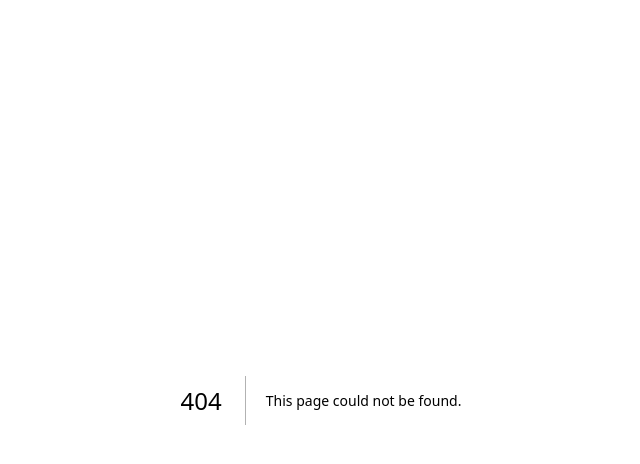
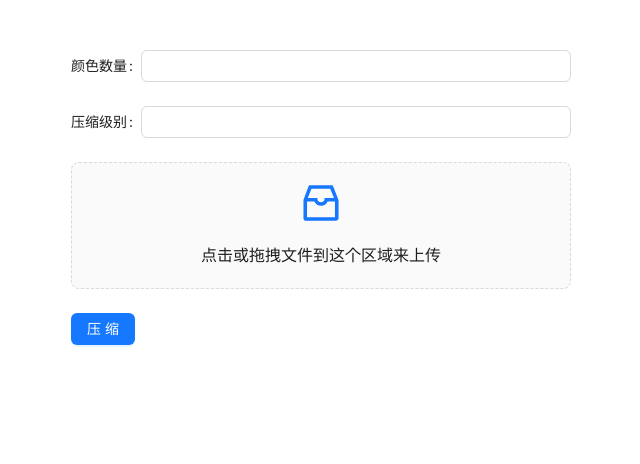
Before and after one commit to jasonbourne77666/next-app, a Next.js app: page /upload in a window 1280 px wide. Before the commit this address had no page. Shown: the top 464 px of the page, without its empty margins (319-959 px from the left). Built offline with nearby package versions, Linux system fonts and the light colour scheme.

Commit message:
feat: 图片压缩

```diff
--- a/package.json
+++ b/package.json
@@ -15,6 +15,7 @@
     "@types/react-dom": "18.2.7",
     "antd": "^5.8.2",
     "autoprefixer": "10.4.14",
+    "axios": "^1.4.0",
     "eslint": "8.46.0",
     "eslint-config-next": "13.4.12",
     "next": "13.4.12",
--- a/src/app/dashboard/page.tsx
+++ /dev/null
@@ -1,13 +0,0 @@
-'use client'; // 如果是在 Pages Router 中使用，则不需要加这行
-
-import React from 'react';
-import { Button } from 'antd';
-
-export default function Page() {
-  return (
-    <div>
-      <h1>Hello, Dashboard Page!</h1>
-      <Button type='primary'>Button</Button>
-    </div>
-  );
-}
--- /dev/null
+++ b/src/app/upload/page.tsx
@@ -0,0 +1,85 @@
+'use client'; // 如果是在 Pages Router 中使用，则不需要加这行
+
+import React, { useState } from 'react';
+import { InboxOutlined } from '@ant-design/icons';
+import { message, Upload, Form, Input, Button } from 'antd';
+import axios from 'axios';
+
+const { Dragger } = Upload;
+
+const App = () => {
+  const [form] = Form.useForm();
+  const [filePath, setFilePath] = useState('');
+  const [fileName, setFileName] = useState('');
+
+  const compress = async (values) => {
+    const res = await axios.get(
+      'http://localhost:8080/api/upload/compression',
+      {
+        params: {
+          color: values.color || 256,
+          level: values.level || 9,
+          path: filePath,
+        },
+        responseType: 'arraybuffer',
+      },
+    );
+
+    const blob = new Blob([res.data], { type: 'image/jpeg' });
+    const url = URL.createObjectURL(blob);
+    const link = document.createElement('a');
+    link.href = url;
+    link.download = fileName;
+    link.click();
+
+    message.success('压缩成功');
+  };
+
+  const props = {
+    name: 'file',
+    action: 'http://localhost:8080/api/upload',
+    onChange(info) {
+      const { status } = info.file;
+      if (status === 'done') {
+        setFilePath(info.file.response);
+        setFileName(info.file.name);
+        message.success(`${info.file.name} 文件上传成功`);
+      } else if (status === 'error') {
+        message.error(`${info.file.name} 文件上传失败`);
+      }
+    },
+  };
+
+  return (
+    <div>
+      <Form
+        style={{ width: 500, margin: '50px auto' }}
+        form={form}
+        onFinish={compress}>
+        <Form.Item label='颜色数量' name='color'>
+          <Input />
+        </Form.Item>
+        <Form.Item label='压缩级别' name='level'>
+          <Input />
+        </Form.Item>
+
+        <Form.Item>
+          <Dragger {...props}>
+            <p className='ant-upload-drag-icon'>
+              <InboxOutlined />
+            </p>
+            <p className='ant-upload-text'>点击或拖拽文件到这个区域来上传</p>
+          </Dragger>
+        </Form.Item>
+
+        <Form.Item>
+          <Button type='primary' htmlType='submit'>
+            压缩
+          </Button>
+        </Form.Item>
+      </Form>
+    </div>
+  );
+};
+
+export default App;
--- a/tsconfig.json
+++ b/tsconfig.json
@@ -14,6 +14,7 @@
     "isolatedModules": true,
     "jsx": "preserve",
     "incremental": true,
+    "noImplicitAny": false,
     "plugins": [
       {
         "name": "next"
```
Also changed, not shown: src/app/upload/layout.tsx (renamed from src/app/dashboard/layout.tsx), 1 other file (tests, documents, lock files or other folders).
